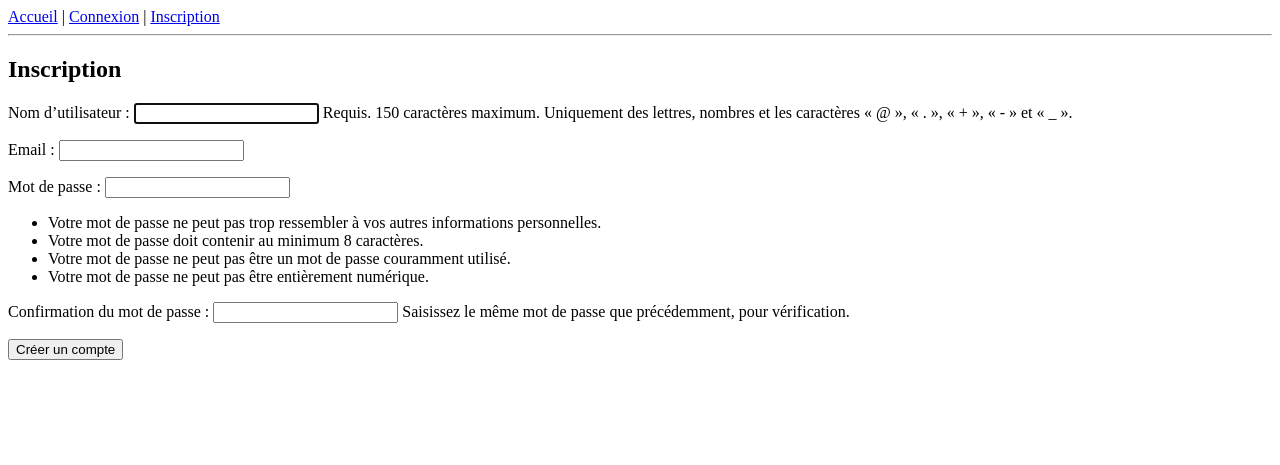
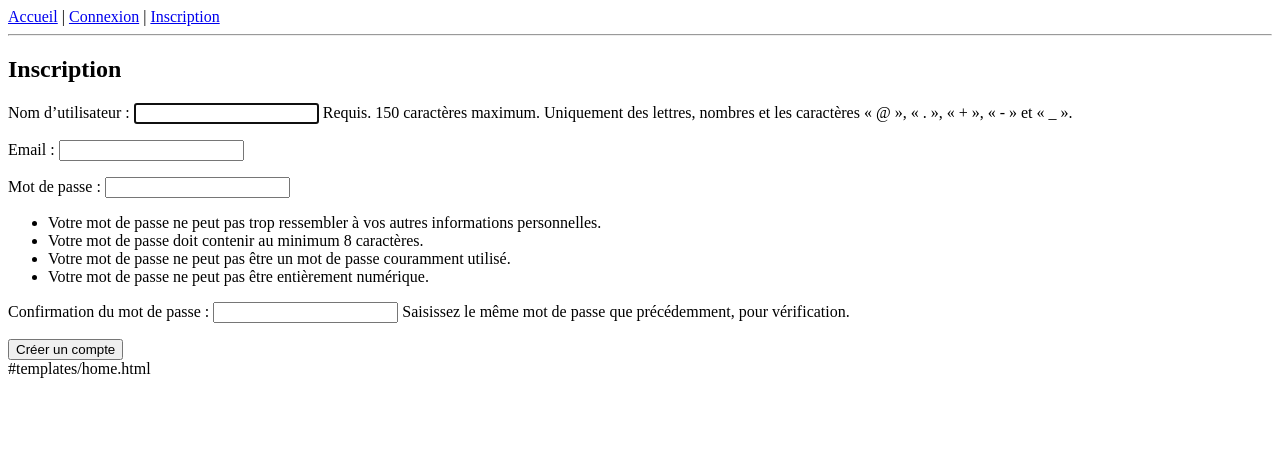
Before and after one commit to h1mza07/Digital-creativity, a Django app: page /users/register/ in a window 1280 px wide. Shown: the top 465 px of the page. Run offline with Django 4.2, Linux system fonts and the light colour scheme.

Commit message:
Ibtissam Ainzura : template de base

```diff
--- a/templates/base.html
+++ b/templates/base.html
@@ -22,4 +22,4 @@
 {% block content %}{% endblock %}
 
 </body>
-</html>
+</html> #templates/home.html
```
